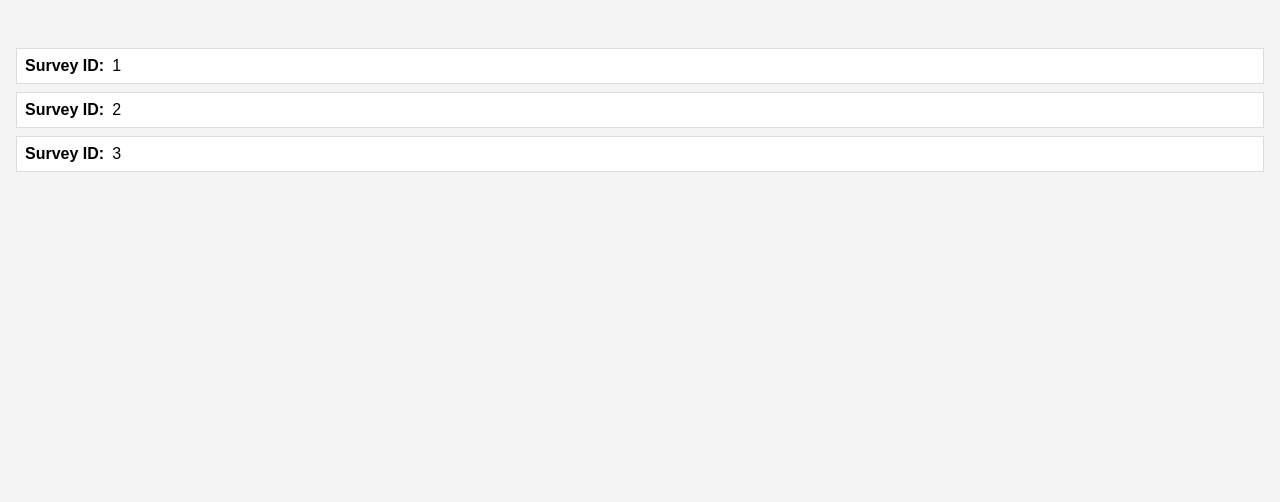
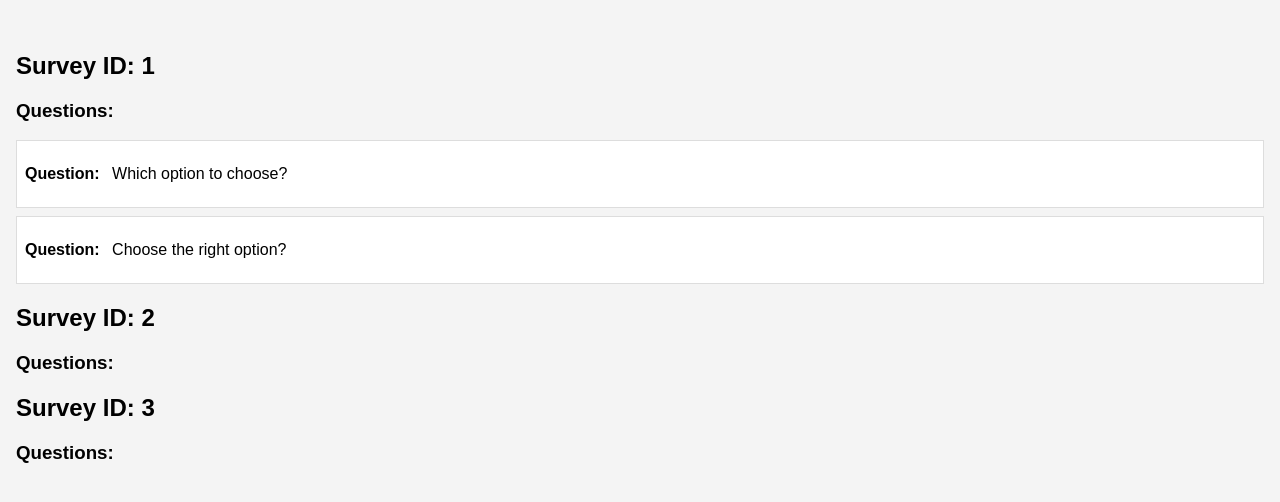
Before and after one commit to DharmpreetAtwal/GreenLeaf, a Django app: page /user_surveys/ in a window 1280 px wide. Shown: the part 112-614 px from the top of the page. Run offline with Django 5.2, Linux system fonts and the light colour scheme; data comes from the database, SQL or seed files in the repository; both versions use the stored data as it was after the commit.

Commit message:
updated the user_surveys template and model files

```diff
--- a/user_surveys/templates/user_surveys.html
+++ b/user_surveys/templates/user_surveys.html
@@ -12,13 +12,32 @@
         <h1>User Surveys</h1>
     </header>
     <main>
-        <ul>
-            {% for survey in surveys %}
-            <li>
-                <strong>Survey ID:</strong> {{ survey.id }}
-            </li>
-            {% endfor %}
-        </ul>
+        {% for survey in surveys %}
+        <div class="survey">
+            <h2>Survey ID: {{ survey.id }}</h2>
+            <div class="questions">
+                <h3>Questions:</h3>
+                <ul>
+                {% for question in survey.question_set.all %}
+                    <li>
+                        <p><strong>Question:</strong> {{ question.text }}</p>
+                        {% if question.multiplechoicequestion %}
+                            <p>Type: Multiple Choice</p>
+                            <ul>
+                            {% for option in question.multiplechoicequestion.multiplechoiceoption_set.all %}
+                                <li>{{ option.text }}</li>
+                            {% endfor %}
+                            </ul>
+                        {% endif %}
+                        {% if question.textualquestion %}
+                            <p>Type: Text Response (Limit: {{ question.textualquestion.char_limit }} characters)</p>
+                        {% endif %}
+                    </li>
+                {% endfor %}
+                </ul>
+            </div>
+        </div>
+        {% endfor %}
     </main>
 </body>
 </html>
--- a/user_surveys/views.py
+++ b/user_surveys/views.py
@@ -1,10 +1,11 @@
 from django.http import HttpResponse
 from django.template import loader
-from .models import Survey
+from .models import Survey, Question
 
-# Create your views here.
 def user_surveys(request):
-    surveys = Survey.objects.all()
+    surveys = Survey.objects.all().prefetch_related('question_set')
     template = loader.get_template('user_surveys.html')
-    context = {'surveys': surveys}
+    context = {
+        'surveys': surveys,
+    }
     return HttpResponse(template.render(context, request))
```
Also changed, not shown: db.sqlite3.
